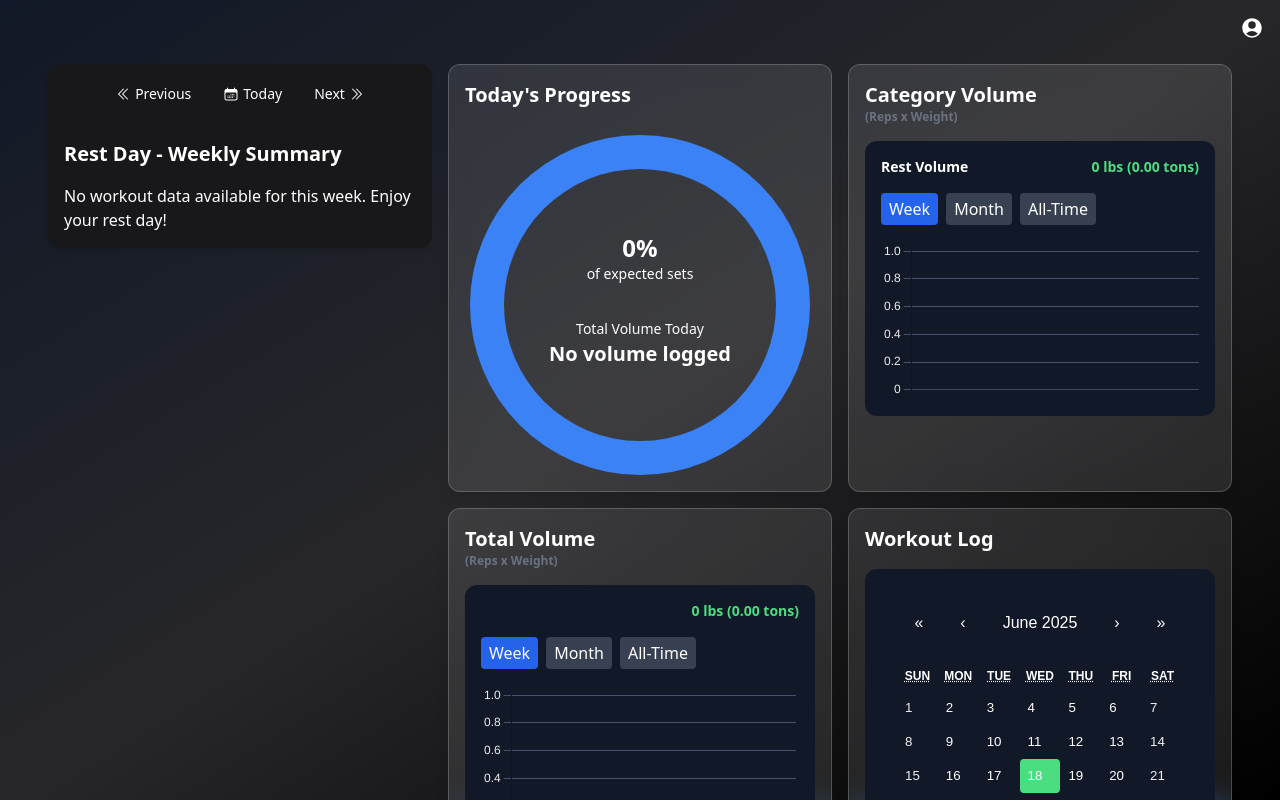
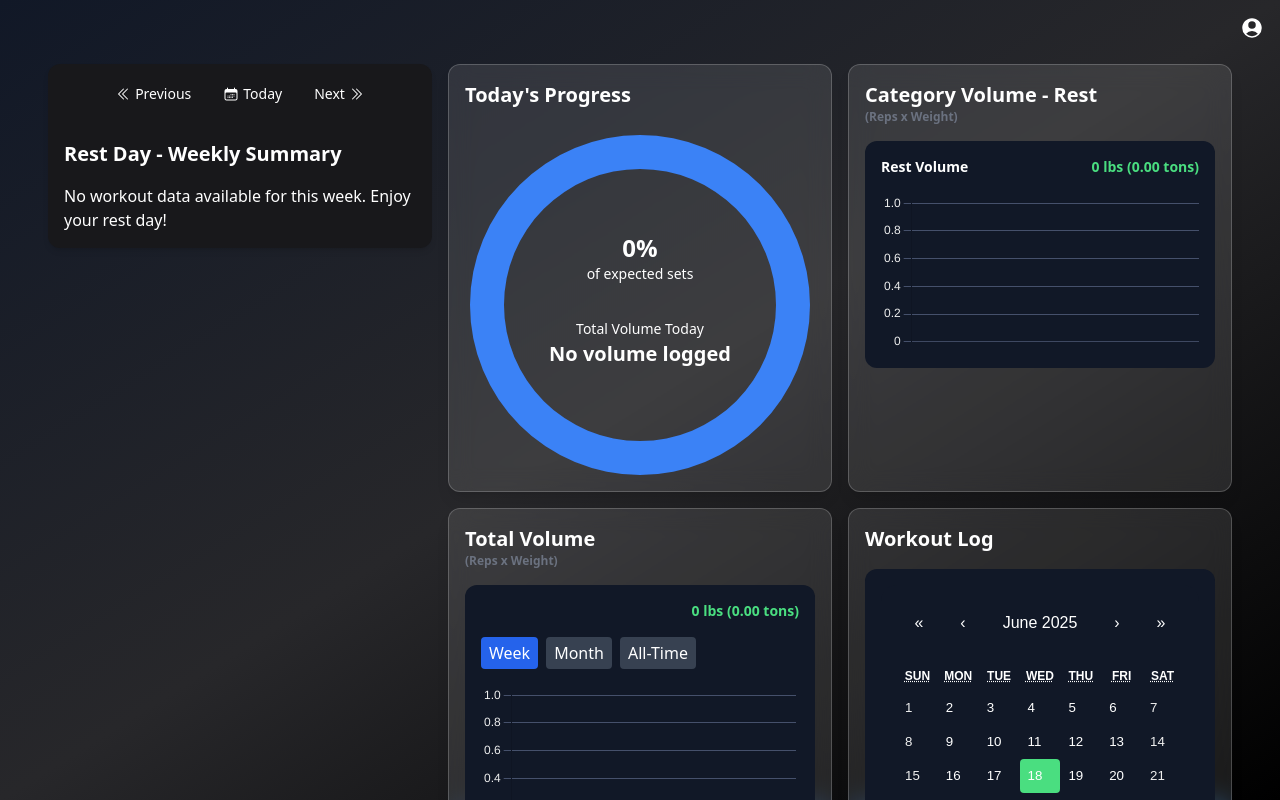
Before and after one commit to BrascoMarketing/Kevin-s-React-App-Tracker, a React (Vite) app: page / in a window 1280 px wide. Shown: the top 800 px of the page. Built offline with nearby package versions, Linux system fonts and the light colour scheme.

Commit message:
Updated category chart component to remove filtering (now just shows All-Time stats)

```diff
--- a/src/App.jsx
+++ b/src/App.jsx
@@ -190,7 +190,7 @@ function App() {
 
     {/* Box 2 */}
     <div className="bg-white/10 backdrop-blur-md border border-white/20 rounded-xl p-4 shadow-lg">
-      <h2 className="text-white text-xl font-bold">Category Volume</h2>
+      <h2 className="text-white text-xl font-bold">Category Volume - {currentWorkoutType}</h2>
       <h3 className="text-gray-500 text-xs font-bold mb-4">(Reps x Weight)</h3>
       <WorkoutTypeVolumeChart logs={exerciseLogs} workoutType={currentWorkoutType}/>
     </div>
--- a/src/components/WorkoutTypeVolumeChart.jsx
+++ b/src/components/WorkoutTypeVolumeChart.jsx
@@ -1,32 +1,12 @@
 import { Line } from 'react-chartjs-2';
 import { Chart as ChartJS, CategoryScale, LinearScale, PointElement, LineElement, Title, Tooltip, Legend } from 'chart.js';
-import { useState } from 'react';
 
 ChartJS.register(CategoryScale, LinearScale, PointElement, LineElement, Title, Tooltip, Legend);
 
-const timeFrames = ["Week", "Month", "All-Time"];
-
 export default function WorkoutTypeVolumeChart({ logs, workoutType }) {
-  const [timeFrame, setTimeFrame] = useState("Week");
-
-  // Filter logs by workout type (using 'type' field) and time frame
+  // Filter logs by workout type only (no time frame filtering)
   const filteredLogs = logs.filter((log) => {
-    const logDate = new Date(log.date);
-    const now = new Date();
-
-    // Filter by workout type (using 'type' instead of 'workoutType')
-    if (log.type !== workoutType) return false;
-
-    // Filter by time frame
-    if (timeFrame === 'Week') {
-      const sevenDaysAgo = new Date();
-      sevenDaysAgo.setDate(now.getDate() - 7);
-      return logDate >= sevenDaysAgo;
-    } else if (timeFrame === 'Month') {
-      return logDate.getMonth() === now.getMonth() && logDate.getFullYear() === now.getFullYear();
-    } else {
-      return true; // All-Time
-    }
+    return log.type === workoutType;
   });
 
   // Calculate total volume for filtered logs
@@ -98,20 +78,7 @@ export default function WorkoutTypeVolumeChart({ logs, workoutType }) {
         </span>
       </div>
 
-      <div className="flex space-x-2 mb-2">
-        {timeFrames.map((frame) => (
-          <button
-            key={frame}
-            onClick={() => setTimeFrame(frame)}
-            className={`px-2 py-1 rounded ${
-              timeFrame === frame ? "bg-blue-600" : "bg-gray-700"
-            } hover:bg-blue-500`}
-          >
-            {frame}
-          </button>
-        ))}
-      </div>
-
+      {/* Removed time frame buttons */}
       <Line data={data} options={options} />
     </div>
   );
```
